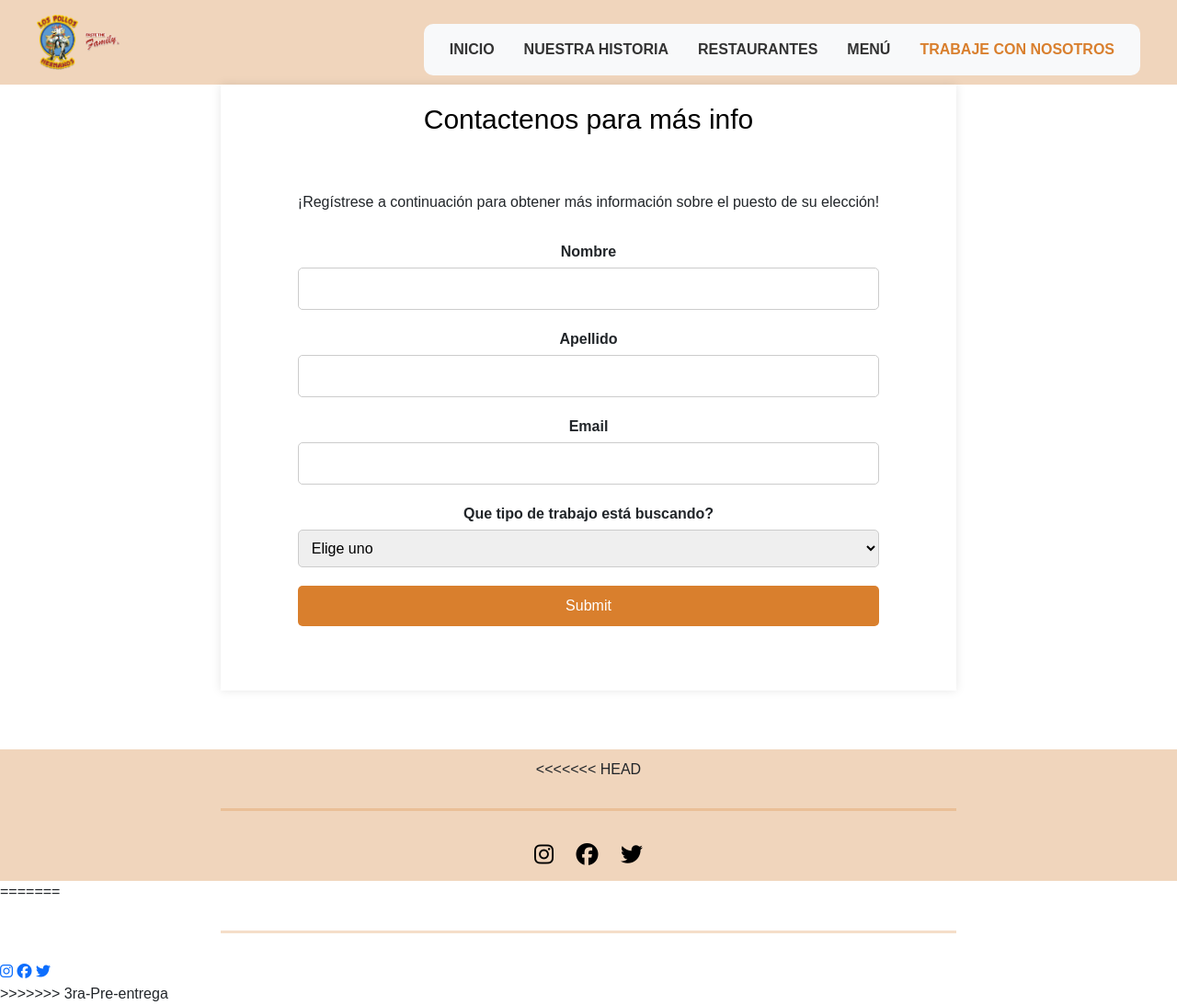
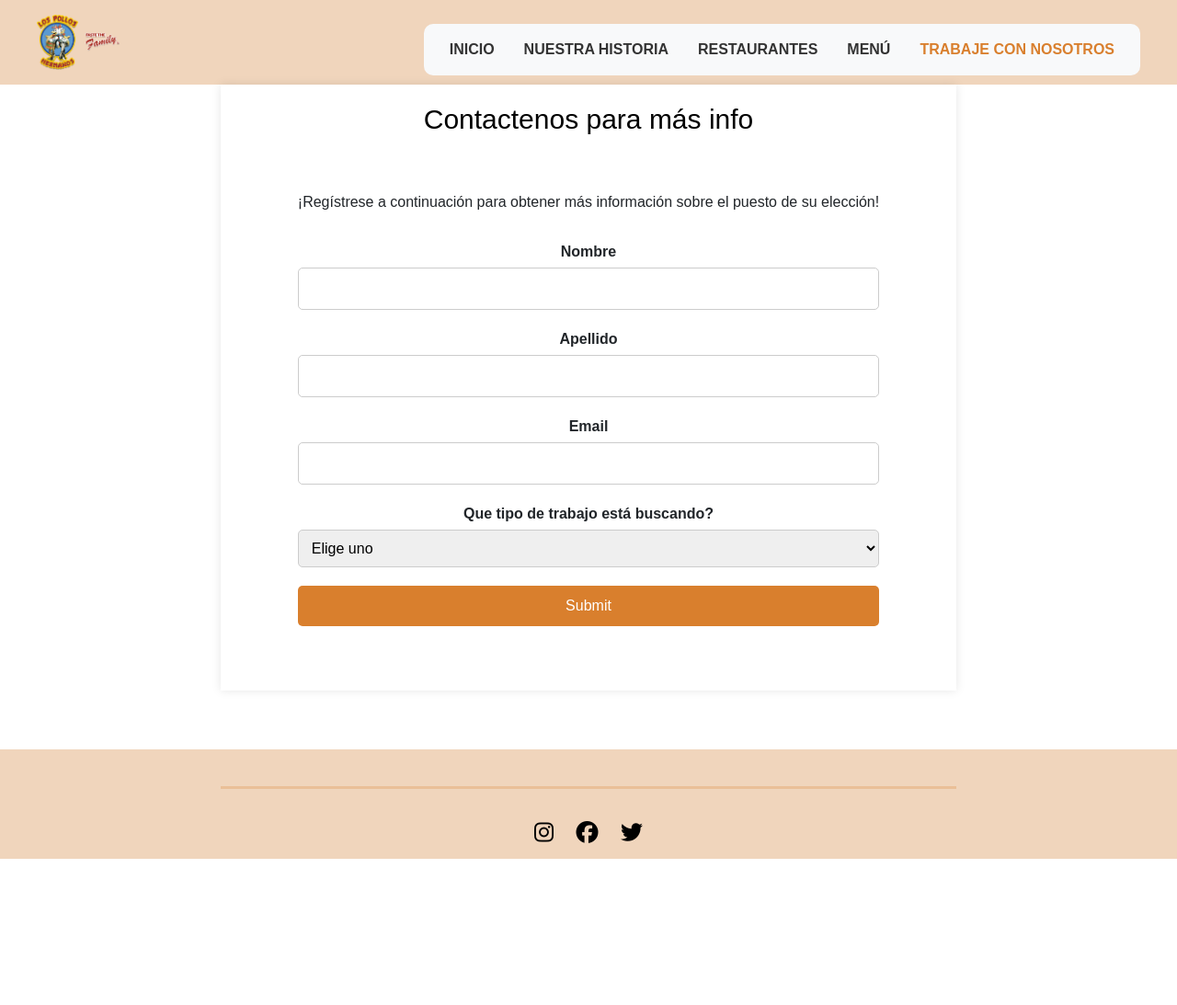
Before and after one commit to AlwHoudin/Pre-entrega2_Houdin, a website: page pages/Trabaje_con_Nosotros.html in a window 1280 px wide. Shown: the whole page at 92% size. After the commit the page ends 934 px from the top, so only its background shows below. Drawn offline with nearby package versions, Linux system fonts and the light colour scheme.

Commit message:
entrega final

```diff
--- a/pages/Trabaje_con_Nosotros.html
+++ b/pages/Trabaje_con_Nosotros.html
@@ -104,21 +104,6 @@
 
 	</main>
 	<footer class="piePagina">
-<<<<<<< HEAD
-        <hr>
-        <div>
-            <a class="fixedInsta" href="https://www.instagram.com/los._pollos._hermanos/" target="_blank"> <i
-                    class="fa-brands fa-instagram"></i></a>
-            <a class="fixedFace" href="https://www.facebook.com/Los.Pollos.Hermanos.Inc" target="_blank"> <i
-                    class="fa-brands fa-facebook"></i></a>
-            <a class="fixedTwit" href="https://twitter.com/lospollosherma" target="_blank"> <i
-                    class="fa-brands fa-twitter"></i></a>
-        </div>
-    </footer>
-		<script src="https://cdn.jsdelivr.net/npm/bootstrap@5.0.2/dist/js/bootstrap.bundle.min.js"
-			integrity="sha384-MrcW6ZMFYlzcLA8Nl+NtUVF0sA7MsXsP1UyJoMp4YLEuNSfAP+JcXn/tWtIaxVXM"
-			crossorigin="anonymous"></script>
-=======
 		<hr>
 		<div>
 			<a class="fixedInsta" href="https://www.instagram.com/los._pollos._hermanos/" target="_blank"> <i
@@ -132,7 +117,6 @@
 	<script src="https://cdn.jsdelivr.net/npm/bootstrap@5.0.2/dist/js/bootstrap.bundle.min.js"
 		integrity="sha384-MrcW6ZMFYlzcLA8Nl+NtUVF0sA7MsXsP1UyJoMp4YLEuNSfAP+JcXn/tWtIaxVXM"
 		crossorigin="anonymous"></script>
->>>>>>> 3ra-Pre-entrega
 </body>
 
 </html>
```
Also changed, not shown: index.html (+1 -4 lines), pages/nuestra_historia.html (+5 -6 lines).
